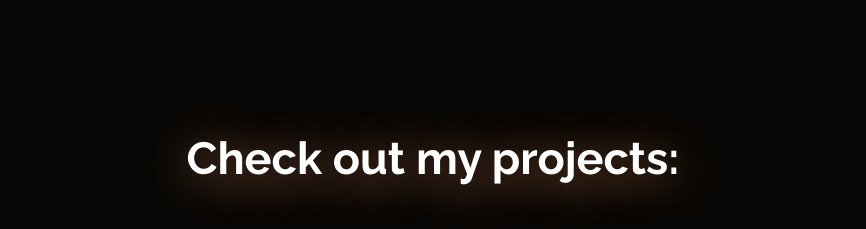
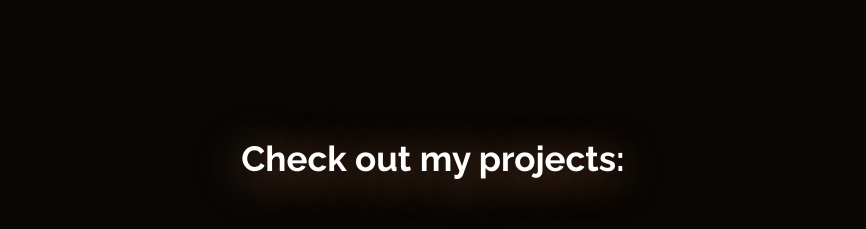
Before and after one commit to khanhpbui/portfolio, a React (Create React App) app: page /projects in a window 1280 px wide. Shown: the part 2000-2229 px from the top of the page, without its empty margins (207-1073 px from the left). Built offline with nearby package versions, Linux system fonts and the light colour scheme.

Commit message:
update build for gh-pages

```diff
--- a/src/components/Projects/projects.css
+++ b/src/components/Projects/projects.css
@@ -74,9 +74,6 @@ padding-top: 50px;
 margin-left: 50px;
 margin-right: 50px;
   }
-  .project-page h2{
-    font-size: 45px;
-  }
 }
 @media screen and (min-width: 1280px) {
   .project-page {
```
Also changed, not shown: 6 other files (tests, documents, lock files or other folders).
